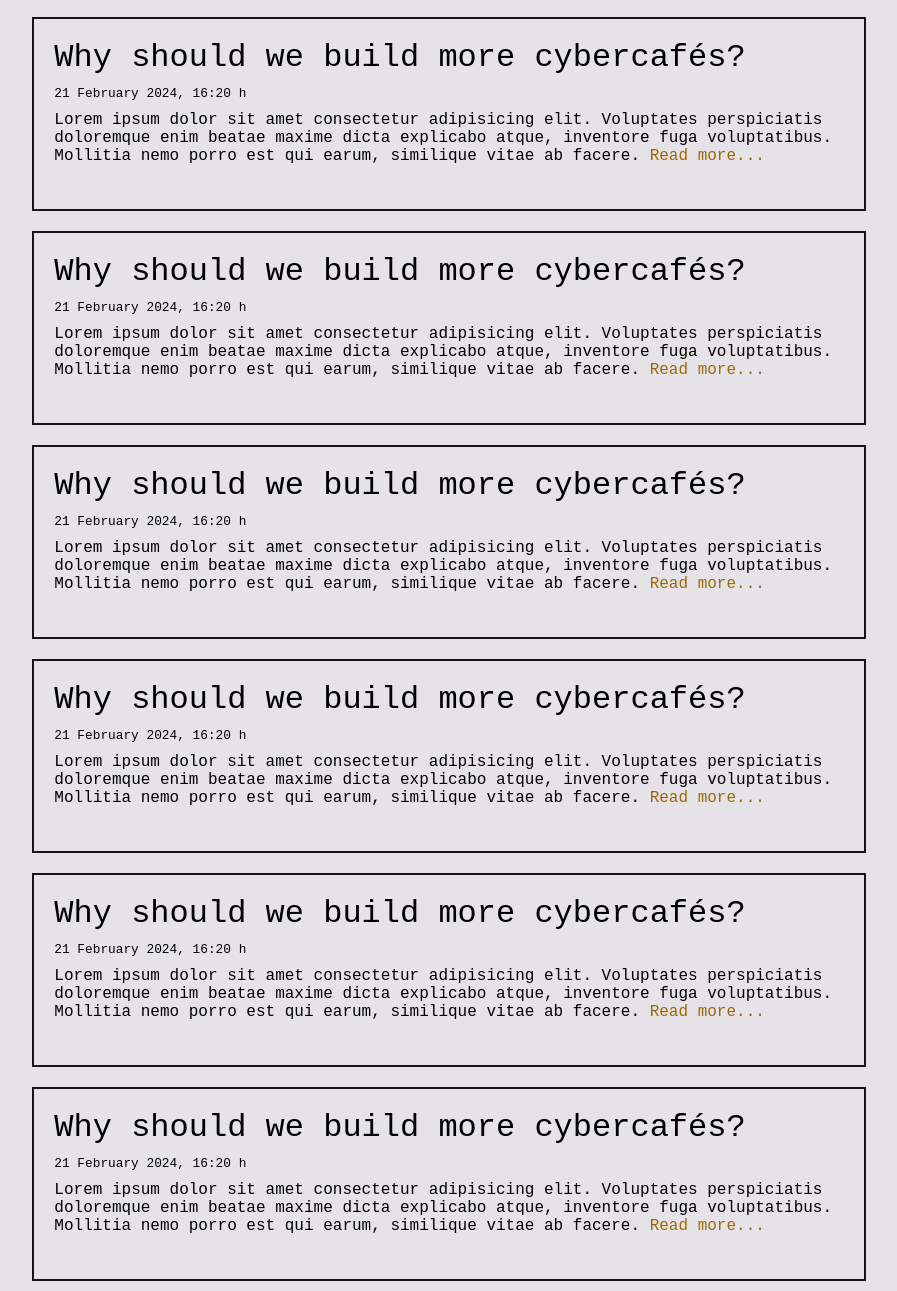
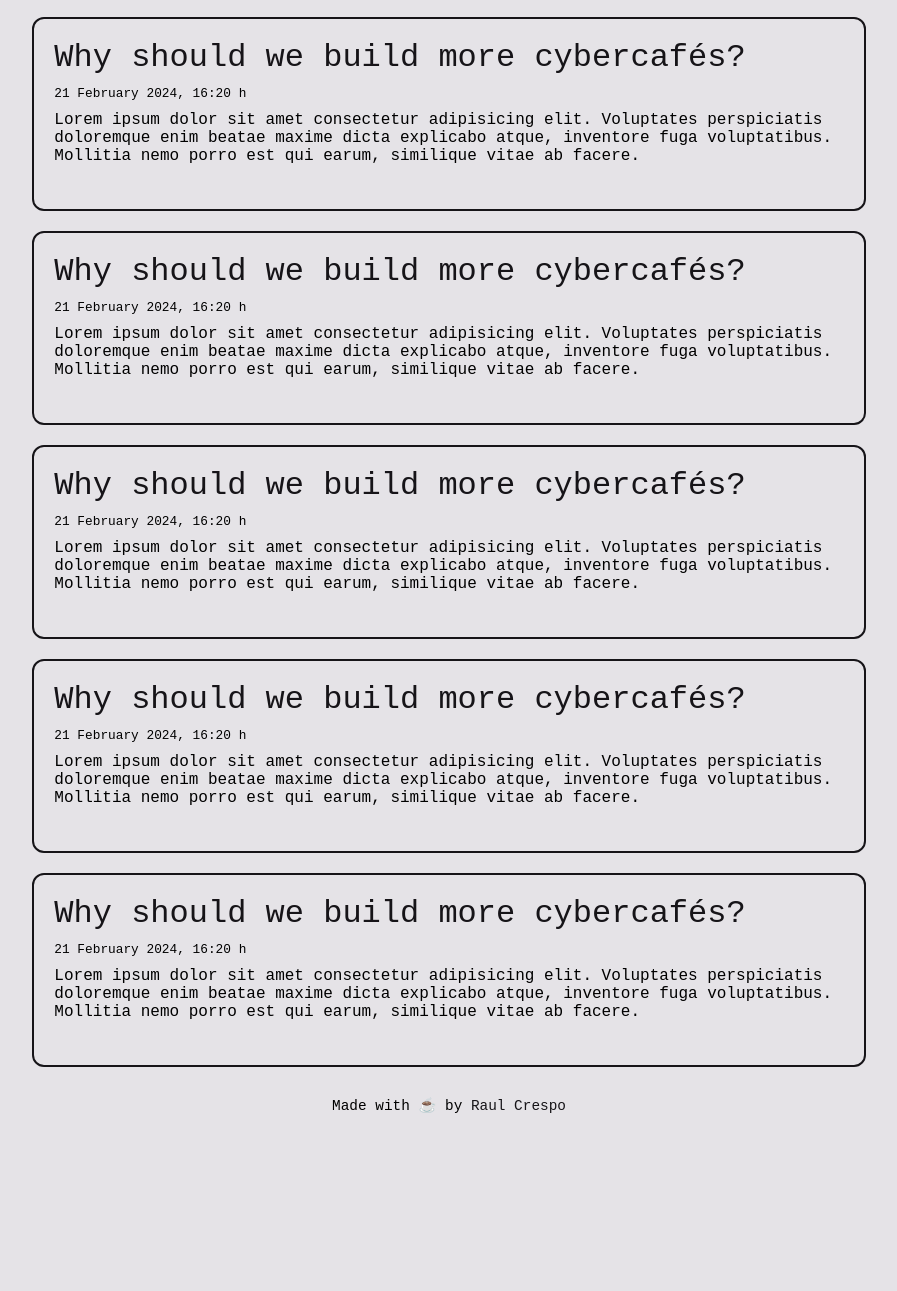
Before and after one commit to crespo/cybercafeblog, a plain HTML site: page index.html in a window 1280 px wide. Shown: the part 89-1380 px from the top of the page, without its empty margins (191-1088 px from the left). After the commit the page ends 1213 px from the top, so only its background shows below. Drawn offline with Linux system fonts and the light colour scheme; a web font is replaced by a local one.

Commit message:
remove text link add heading link

```diff
--- a/css/about.css
+++ b/css/about.css
@@ -1,5 +1,10 @@
 .content {
     padding: 0 20px;
+}
+
+h1, h2 {
+    font-size: 2em;
+
 }
 
 .paragraphs {
--- a/css/styles.css
+++ b/css/styles.css
@@ -84,6 +84,7 @@ main {
 
 article {
     border: 2px solid #161418;
+    border-radius: 12px;
     display: flex;
     flex-flow: column nowrap;
     margin: 20px 10px;
@@ -112,14 +113,6 @@ article:hover {
     color: #e5e3e7;
 }
 
-.emphasis-link {
-    color: rgb(158, 104, 4);
-}
-
-article:hover > .preview-text > .emphasis-link {
-    color: rgb(238, 190, 100);
-}
-
 footer {
     display: flex;
     justify-content: center;
--- a/index.html
+++ b/index.html
@@ -11,6 +11,7 @@
     <link rel="icon" type="image/x-icon" href="./imgs/coffee.svg">
 </head>
 <body>
+    <script src="./js/script.js"></script>
     <header>
         <nav class="navbar">
             <div class="menu">
@@ -35,34 +36,29 @@
         <span class="sidebar"></span>
         <div class="content">
             <article>
-                <div class="title">Why should we build more cybercafés?</div>
+                <div class="title"><a href="#">Why should we build more cybercafés?</a></div>
                 <div class="date">21 February 2024, 16:20 h</div>
-                <div class="preview-text">Lorem ipsum dolor sit amet consectetur adipisicing elit. Voluptates perspiciatis doloremque enim beatae maxime dicta explicabo atque, inventore fuga voluptatibus. Mollitia nemo porro est qui earum, similique vitae ab facere. <a href="#" class="emphasis-link">Read more...</a></div>
+                <div class="preview-text">Lorem ipsum dolor sit amet consectetur adipisicing elit. Voluptates perspiciatis doloremque enim beatae maxime dicta explicabo atque, inventore fuga voluptatibus. Mollitia nemo porro est qui earum, similique vitae ab facere.</div>
             </article>
             <article>
-                <div class="title">Why should we build more cybercafés?</div>
+                <div class="title"><a href="#">Why should we build more cybercafés?</a></div>
                 <div class="date">21 February 2024, 16:20 h</div>
-                <div class="preview-text">Lorem ipsum dolor sit amet consectetur adipisicing elit. Voluptates perspiciatis doloremque enim beatae maxime dicta explicabo atque, inventore fuga voluptatibus. Mollitia nemo porro est qui earum, similique vitae ab facere. <a href="#" class="emphasis-link">Read more...</a></div>
+                <div class="preview-text">Lorem ipsum dolor sit amet consectetur adipisicing elit. Voluptates perspiciatis doloremque enim beatae maxime dicta explicabo atque, inventore fuga voluptatibus. Mollitia nemo porro est qui earum, similique vitae ab facere.</div>
             </article>
             <article>
-                <div class="title">Why should we build more cybercafés?</div>
+                <div class="title"><a href="#">Why should we build more cybercafés?</a></div>
                 <div class="date">21 February 2024, 16:20 h</div>
-                <div class="preview-text">Lorem ipsum dolor sit amet consectetur adipisicing elit. Voluptates perspiciatis doloremque enim beatae maxime dicta explicabo atque, inventore fuga voluptatibus. Mollitia nemo porro est qui earum, similique vitae ab facere. <a href="#" class="emphasis-link">Read more...</a></div>
+                <div class="preview-text">Lorem ipsum dolor sit amet consectetur adipisicing elit. Voluptates perspiciatis doloremque enim beatae maxime dicta explicabo atque, inventore fuga voluptatibus. Mollitia nemo porro est qui earum, similique vitae ab facere.</div>
             </article>
             <article>
-                <div class="title">Why should we build more cybercafés?</div>
+                <div class="title"><a href="#">Why should we build more cybercafés?</a></div>
                 <div class="date">21 February 2024, 16:20 h</div>
-                <div class="preview-text">Lorem ipsum dolor sit amet consectetur adipisicing elit. Voluptates perspiciatis doloremque enim beatae maxime dicta explicabo atque, inventore fuga voluptatibus. Mollitia nemo porro est qui earum, similique vitae ab facere. <a href="#" class="emphasis-link">Read more...</a></div>
+                <div class="preview-text">Lorem ipsum dolor sit amet consectetur adipisicing elit. Voluptates perspiciatis doloremque enim beatae maxime dicta explicabo atque, inventore fuga voluptatibus. Mollitia nemo porro est qui earum, similique vitae ab facere.</div>
             </article>
             <article>
-                <div class="title">Why should we build more cybercafés?</div>
+                <div class="title"><a href="#">Why should we build more cybercafés?</a></div>
                 <div class="date">21 February 2024, 16:20 h</div>
-                <div class="preview-text">Lorem ipsum dolor sit amet consectetur adipisicing elit. Voluptates perspiciatis doloremque enim beatae maxime dicta explicabo atque, inventore fuga voluptatibus. Mollitia nemo porro est qui earum, similique vitae ab facere. <a href="#" class="emphasis-link">Read more...</a></div>
-            </article>
-            <article>
-                <div class="title">Why should we build more cybercafés?</div>
-                <div class="date">21 February 2024, 16:20 h</div>
-                <div class="preview-text">Lorem ipsum dolor sit amet consectetur adipisicing elit. Voluptates perspiciatis doloremque enim beatae maxime dicta explicabo atque, inventore fuga voluptatibus. Mollitia nemo porro est qui earum, similique vitae ab facere. <a href="#" class="emphasis-link">Read more...</a></div>
+                <div class="preview-text">Lorem ipsum dolor sit amet consectetur adipisicing elit. Voluptates perspiciatis doloremque enim beatae maxime dicta explicabo atque, inventore fuga voluptatibus. Mollitia nemo porro est qui earum, similique vitae ab facere.</div>
             </article>
         </div>
         <span class="sidebar"></span>
```
Also changed, not shown: about.html (+2 -2 lines).
